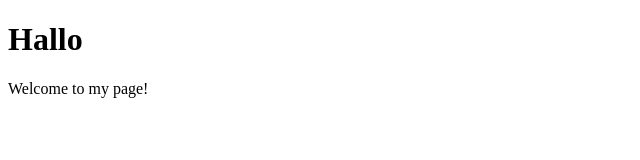
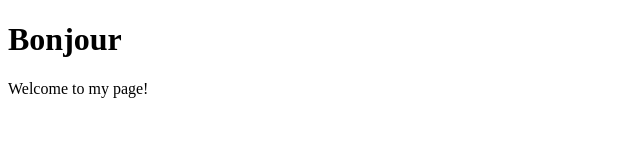
Before and after one commit to oliveira-da-silva-patrick/HTML-demo, a plain HTML site: page index.html in a window 1280 px wide. Shown: the whole page, without its empty margins (0-640 px from the left). Drawn offline with Linux system fonts and the light colour scheme.

Commit message:
Change greeting from 'Hallo' to 'Bonjour'

```diff
--- a/index.html
+++ b/index.html
@@ -5,7 +5,7 @@
 </head>
 <body>
 
-<h1>Hallo</h1>
+<h1>Bonjour</h1>
 <p>Welcome to my page!</p>
 
 </body>
```
